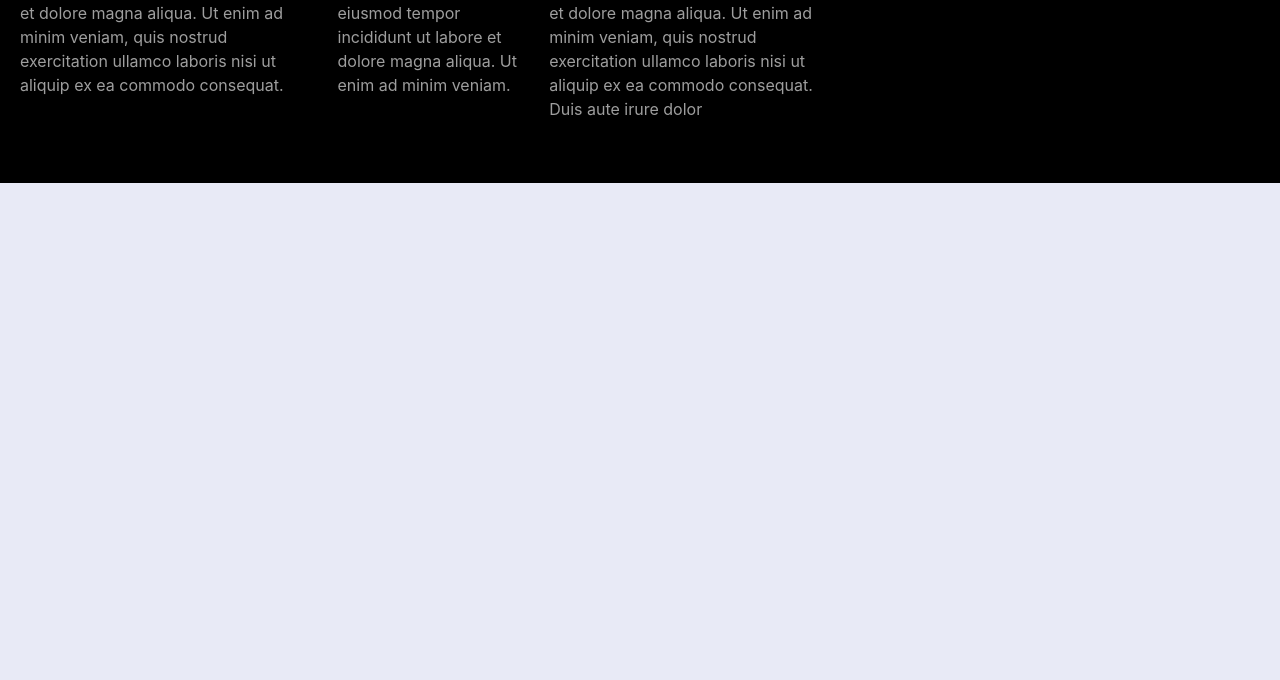
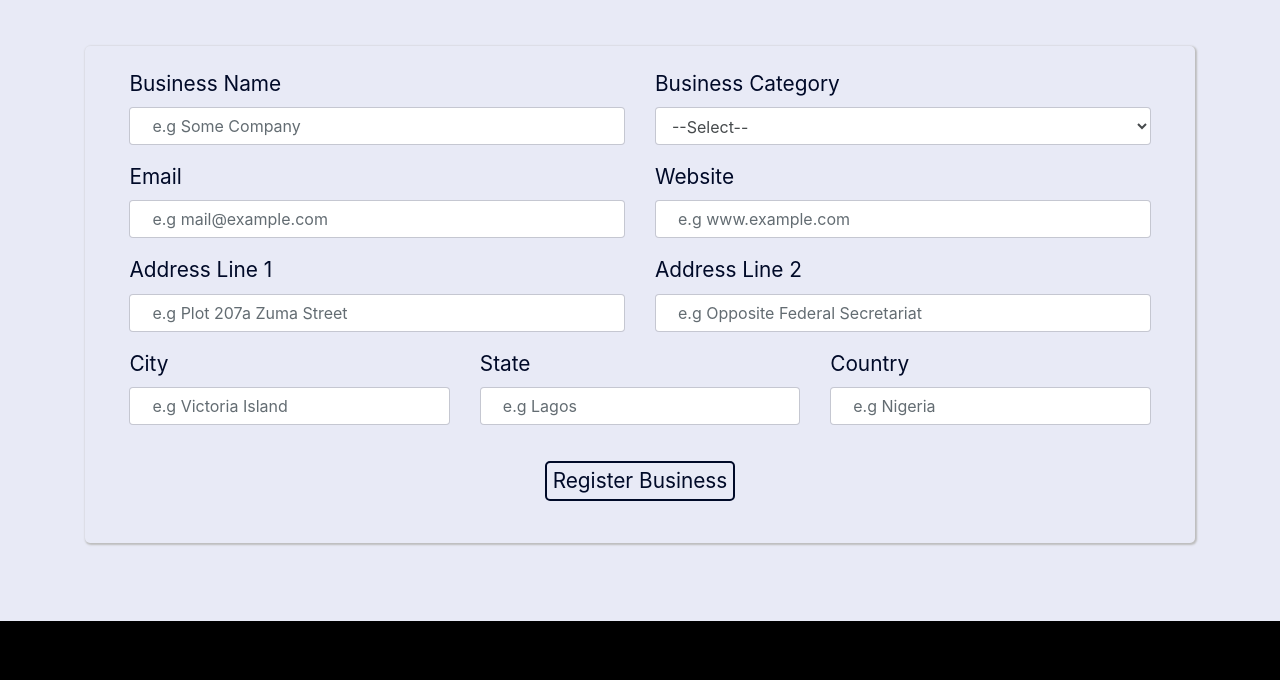
Before and after one commit to enJames/WEConnect, a website: page template/pages/business_reg.html in a window 1280 px wide. Shown: the part 198-878 px from the top of the page. Before the commit the page ends 800 px from the top, so only its background shows below. Drawn offline with nearby package versions, Linux system fonts and the light colour scheme; files that its build step writes are made by us from their sources; a script that the page names is missing.

Commit message:
created business registration form

```diff
--- a/template/pages/business_reg.html
+++ b/template/pages/business_reg.html
@@ -57,7 +57,86 @@
                 </div>
             </div>
         </nav>
-
+        <div class="container">
+            <div class="description">
+                <h1>Lorem and Lorem</h1>
+                <p>Registering your business on our platform has great advantages. Use the form to get you business registered and noticed by the world.</p>
+            </div>
+            <form class="my-form" action="business_profile.html" method="POST text-center">
+                <div class="form-group">
+                    <div class="row">
+                        <div class="col-md-6">
+                            <label for="businessName">Business Name</label>
+                            <input class="form-control" type="text" id="businessName" placeholder="e.g Some Company">
+                        </div>
+                        <div class="col-md-6">
+                            <label for="category">Business Category</label>
+                            <select class="form-control" id="category">
+                                <option selected disabled hidden class="select-opt">--Select--</option>
+                                <option>Agriculture & Forestry/Wildlife</option>
+                                <option>Business & Information</option>
+                                <option>Construction/Utilities/Contracting</option>
+                                <option>Education</option>
+                                <option>Finance & Insurance</option>
+                                <option>Food & Hospitality</option>
+                                <option>Gaming</option>
+                                <option>Health Services</option>
+                                <option>Motor Vehicle</option>
+                                <option>Natural Resources/Environmental</option>
+                                <option>Personal Services</option>
+                                <option>Real Estate & Housing</option>
+                                <option>Safety/Security & Legal</option>
+                                <option>Transportation</option>
+                                <option>Others</option>
+                          </select>
+                        </div>
+                    </div>
+                </div>
+                <div class="form-group">
+                    <div class="row">
+                        <div class="col-md-6">
+                            <label for="email">Email</label>
+                            <input class="form-control" type="email" id="email" placeholder="e.g mail@example.com">
+                        </div>
+                        <div class="col-md-6">
+                            <label for="website">Website</label>
+                            <input class="form-control" type="url" id="website" placeholder="e.g www.example.com">
+                        </div>
+                    </div>
+                </div>
+                <div class="form-group">
+                    <div class="row">
+                        <div class="col-sm-6">
+                            <label for="address_1">Address Line 1</label>
+                            <input class="form-control" type="text" id="address_1" placeholder="e.g Plot 207a Zuma Street">
+                        </div>
+                        <div class="col-sm-6">
+                            <label for="address_2">Address Line 2</label>
+                            <input class="form-control" type="text" id="address_2" placeholder="e.g Opposite Federal Secretariat">
+                        </div>
+                    </div>
+                </div>
+                <div class="form-group">
+                    <div class="row">
+                        <div class="col-sm-4">
+                            <label for="city">City</label>
+                            <input class="form-control" type="text" id="city" placeholder="e.g Victoria Island">
+                        </div>
+                        <div class="col-sm-4">
+                            <label for="state">State</label>
+                            <input class="form-control" type="text" id="state" placeholder="e.g Lagos">
+                        </div>
+                        <div class="col-sm-4">
+                            <label for="country">Country</label>
+                            <input class="form-control" type="text" id="country" placeholder="e.g Nigeria">
+                        </div>
+                    </div>
+                </div>
+                <div class="text-center button-div">
+                    <button type="submit" name="submit" class="wc-btn">Register Business</button>
+                </div>
+            </form>
+        </div>
         <footer>
             <div class="container-fluid">
                 <div class="footer-wrapper form-inline">
```
